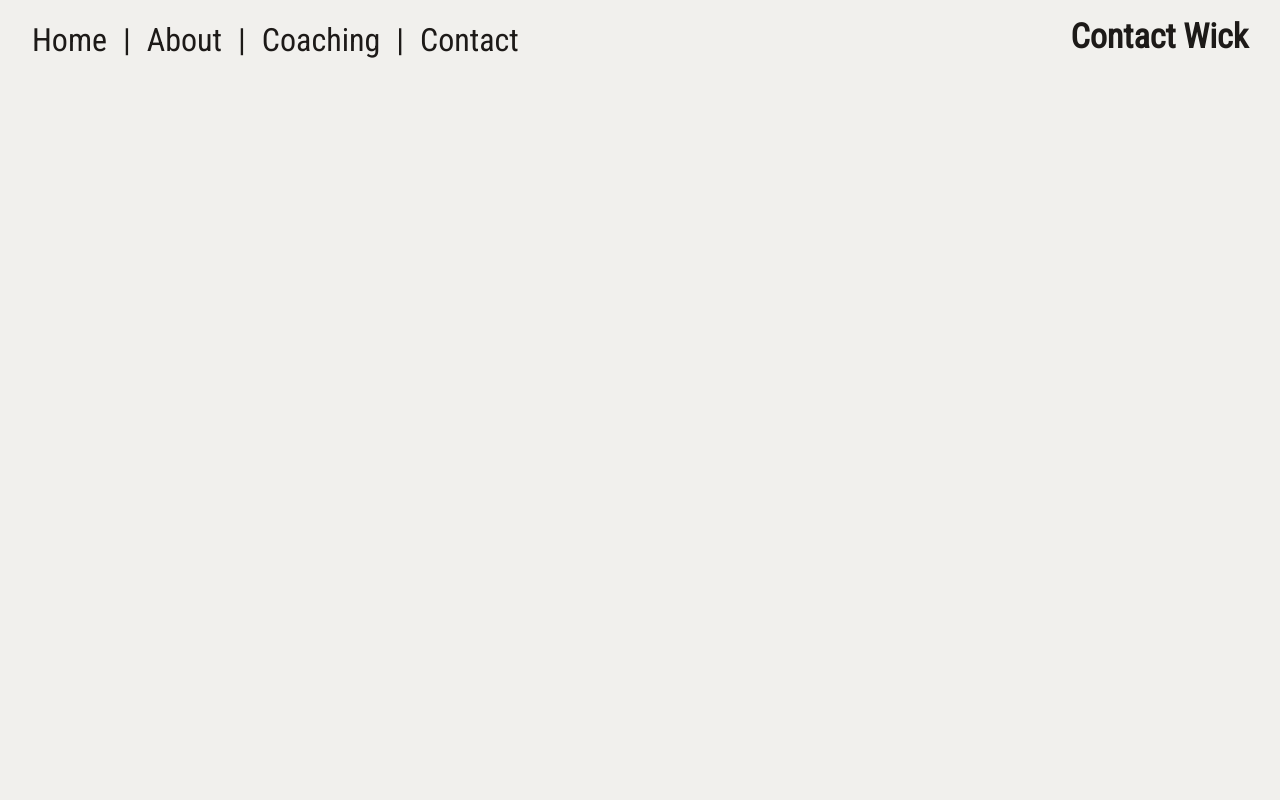
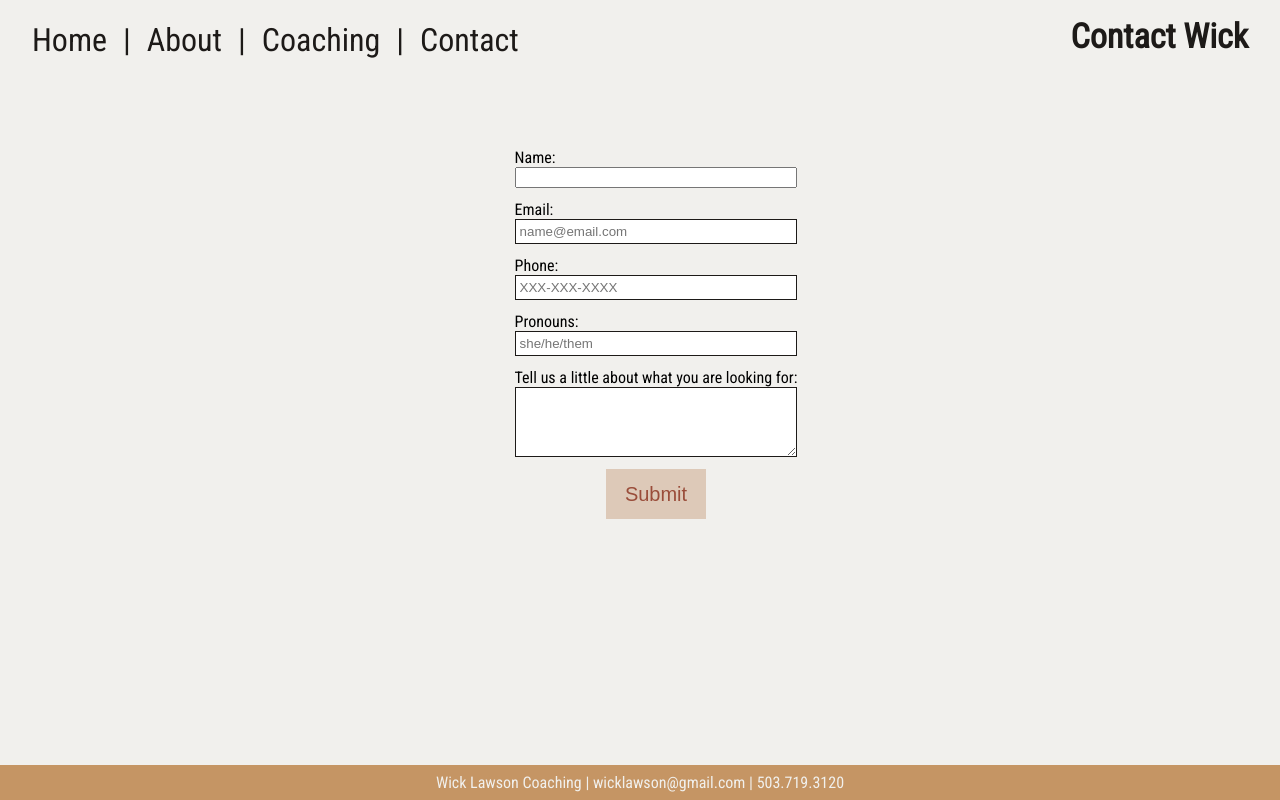
Before and after one commit to jodinkansagor/wick, a React (Create React App) app: page /contact in a window 1280 px wide. Built offline with nearby package versions, Linux system fonts and the light colour scheme.

Commit message:
mostly done

```diff
--- a/src/components/Coaching/style.scss
+++ b/src/components/Coaching/style.scss
@@ -6,7 +6,7 @@ html, body {
   margin: 0px;
   padding: 0px;
   background-color: $newerWhite;
-  font-family: 'Roboto Condensed', sans-serif;
+font-family: 'Roboto Condensed', sans-serif;
 }
 
 .Coaching {
--- a/src/components/Contact/Contact.js
+++ b/src/components/Contact/Contact.js
@@ -1,16 +1,84 @@
-import React from 'react';
+import React, { useRef, useState } from 'react';
 
 import "./style.scss"
 import Menu from '../Menu/Menu';
 import MobileDrawer from '../MobileDrawer/MobileDrawer';
 
+import loadingGif from "../../assets/loadingGif.gif"
+import Footer from '../Footer/Footer';
+
 const Contact = () => {
+  const formRef = useRef(null)
+  const [name, setName] = useState('')
+  const [email, setEmail] = useState('')
+  const [phone, setPhone] = useState('')
+  const [pronouns, setPronouns] = useState('')
+  const [message, setMessage] = useState('')
+  const [showConfirmation, setShowConfirmation] = useState(false)
+  const [loading, setloading] = useState(false)
+
+  const scriptUrl = "https://script.google.com/macros/s/AKfycbxmtSIc7z0Va--8KNGcWT8RhvjIXcQfhLjZ-fddbAuSXt8nSb9vmkiOPJmrpH8jD7ha/exec"
+
+  const handleSubmit = (e) => {
+    e.preventDefault()
+    setShowConfirmation(false)
+    setloading(true)
+    fetch(scriptUrl, { method: 'POST', body: new FormData(formRef.current) })
+      .then(res => {
+        console.log("SUCCESSFULLY SUBMITTED", res)
+        setName('')
+        setPhone('')
+        setEmail('')
+        setPronouns('')
+        setMessage('')
+        setShowConfirmation(true)
+        setloading(false)
+      })
+      .catch(err => console.log(err))
+
+  }
+
+
   return (
     <div className="Contact">
       <Menu dark title="Contact Wick" />
-      <MobileDrawer dark/>
+      <MobileDrawer dark />
+      <form method="post" ref={formRef} onSubmit={handleSubmit} name="google-sheet" className="Contact-form">
+        <h1 className="Contact-header">Contact Wick</h1>
+        <div>
+          <label>
+            Name:
+            <input type="" name="name" id="name" onChange={(e) => setName(e.target.value)} value={name} /></label>
+          <label>Email:
+            <input className="Contact-input" type="email" name="email" placeholder='name@email.com' onChange={(e) => setEmail(e.target.value)} value={email} />
+
+          </label>
+          <label>
+            Phone:
+            <input className="Contact-input" type="telephone" name="phone" placeholder='XXX-XXX-XXXX' onChange={(e) => setPhone(e.target.value)} value={phone} />
+          </label>
+          <label>
+            Pronouns:
+            <input className="Contact-input" type="" name="pronouns" placeholder='she/he/them' onChange={(e) => setPronouns(e.target.value)} value={pronouns} />
+          </label>
+          <label>
+            Tell us a little about what you are looking for:
+            <textarea className="Contact-textarea" name="message" rows="4" onChange={(e) => setMessage(e.target.value)} value={message} />
+          </label>
+
+          <div className='Contact-submit'>
+          <input className="Contact-input" className="Contact-submit-button" type="submit" name="submit inquiry" value="Submit" />
+          </div>
+        </div>
+
+      </form>
+      <div className="Contact-loadingContainer">
+        {loading && <img className="Contact-loading" src={loadingGif} alt="loading" />}
+        {showConfirmation && <h1>Thank you for submitting an inquiry! We will respond to you shortly!</h1>}
+      </div>
+      <Footer />
     </div>
-    )
+  )
 }
 
-export default Contact
+export default Contact;
--- a/src/components/Contact/style.scss
+++ b/src/components/Contact/style.scss
@@ -1,3 +1,86 @@
+@import "../../theme/colors.scss";
+
+html, body {
+  width: 100%;
+  height: 100%;
+  margin: 0px;
+  padding: 0px;
+  background-color: $newerWhite;
+  font-family: 'Roboto Condensed', sans-serif;
+}
+
 .Contact {
   padding-top: 16px;
+  width: 100%;
+
+  &-header {
+    &-header {
+      padding: 12px 12px 0px 12px;
+      font-weight: 900;
+      margin-top: 60px;
+    }
+  }
+
+  &-form {
+    width: 100%;
+    display: flex;
+    flex-direction: column;
+    align-items: center;
+    padding: 60px 16px 32px 16px;
+    & div {
+      & label {
+        display: flex;
+        flex-direction: column;
+        margin: 12px 0;
+      }
+    }
+  }
+
+  &-input, &-textarea {
+    padding: 4px 4px;
+    border: 1px solid $darkestBrown;
+  }
+
+  &-submit {
+    width: 100%;
+    display: flex;
+    justify-content: center;
+
+    &-button {
+      background-color: $beige;
+      height: 50px;
+      width: 100px;
+      color: $terraCotta;
+      border-width: 0px;
+      font-size: 1.25rem;
+    }
+  }
+
+  &-loadingContainer {
+    width: 100%;
+    display: flex;
+    flex-direction: column;
+    align-items: center;
+    margin-top: 24px;
+
+    & h1 {
+      text-align: center;
+    }
+  }
+
+  &-loading {
+    height: 100px;
+  }
 }
+
+@media (min-width: 960px) {
+  .Contact {
+    &-header {
+      display: none
+    }
+    &-form {
+      padding-top: 40px
+    }
+  }
+
+}
--- a/src/components/Footer/Footer.js
+++ b/src/components/Footer/Footer.js
@@ -5,7 +5,7 @@ import "./style.scss"
 
 const Footer = () => {
   return (
-    <footer>
+    <footer className="Footer">
       <p className="Footer-content">Wick Lawson Coaching | wicklawson@gmail.com | 503.719.3120</p>
     </footer>
   )
--- a/src/components/Footer/style.scss
+++ b/src/components/Footer/style.scss
@@ -1,6 +1,9 @@
 @import "../../theme/colors.scss";
 
 .Footer {
+  position: absolute;
+  bottom: 0;
+  width: 100%;
   &-content {
     background-color: $camel;
     color: $newerWhite;
```
Also changed, not shown: src/assets/loadingGif.gif (added), src/lib/data.js.
